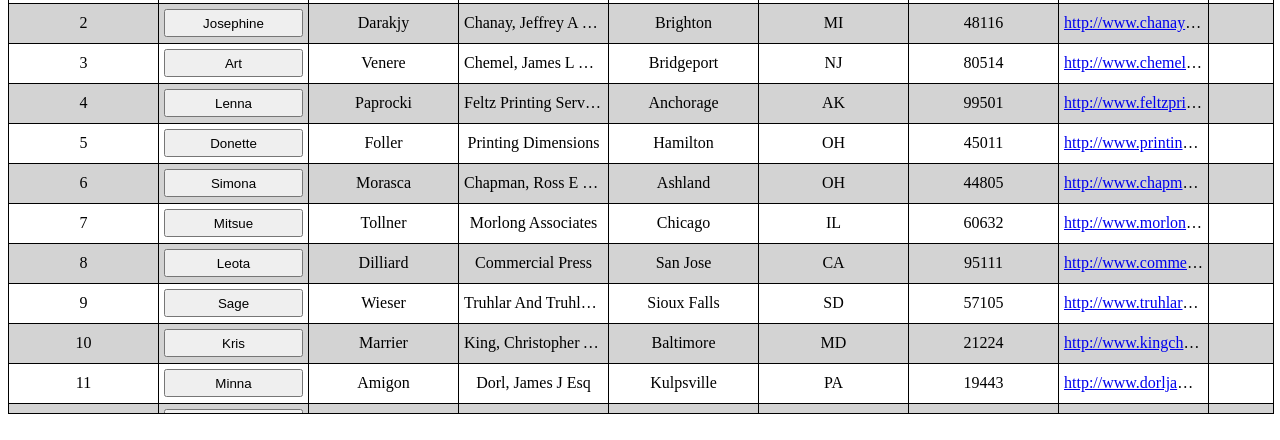
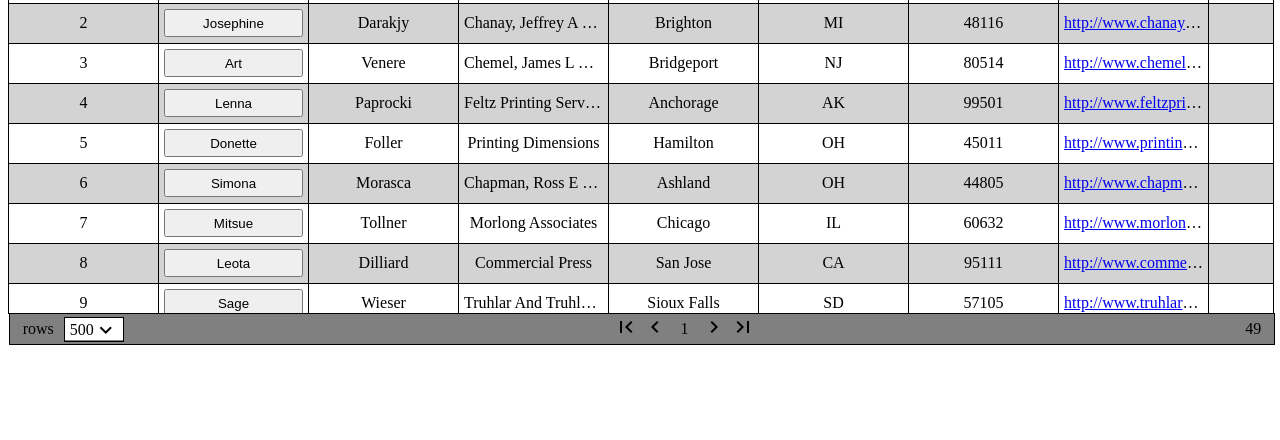
Before and after one commit to manojvicky/datagrid, a React app: page / in a window 1280 px wide. Shown: the part 168-608 px from the top of the page. Built offline with nearby package versions, Linux system fonts and the light colour scheme.

Commit message:
sorting complete

```diff
--- a/main.js
+++ b/main.js
@@ -9,7 +9,7 @@
   return (
     <div className="app">
     <h1>Data grid</h1>
-      <Datagrid columns={metadata} data={data} />
+      <Datagrid columns={metadata} data={data} hasFooter/>
     </div>
   );
 }
--- a/src/Components/Datagrid/Databody/Databody.js
+++ b/src/Components/Datagrid/Databody/Databody.js
@@ -5,21 +5,33 @@
         super();
         this.myHeaderRef = React.createRef();
         this.myDataBodyRef = React.createRef();
+        this.myDatagridBodyRef = React.createRef();
+
 
         this.refCollector = {}
         this.state={
             headerWidth: "100%",
             columns: props.columns,
-            stopUpdate: false
+            stopUpdate: false,
+            data: props.data,
+            footerWidth: "100%"
         }
+        this.handleSort = this.handleSort.bind(this);
+        this.sort = this.sort.bind(this);
+        this.handleFilter = this.handleFilter.bind(this);
+
     }
     componentDidMount(){
+        console.log("this.myDatagridBodyRef", this.myDatagridBodyRef.current)
         this.setState({
-            headerWidth: this.myDataBodyRef.current.scrollWidth
+            headerWidth: this.myDataBodyRef.current.scrollWidth,
+            footerWidth: this.myDataBodyRef.current.clientWidth
         });
     }
 
     componentDidUpdate(){
+        console.log("this.myDatagridBodyRef didUpdate", this.myDatagridBodyRef.current)
+
         if(!this.state.stopUpdate){
             const columns = this.state.columns.map(col=>{
                 col.width = this.refCollector[col.elementcode]
@@ -33,14 +45,47 @@
 
         if(this.myDataBodyRef.current.scrollWidth!==this.state.headerWidth){
             this.setState({
-                headerWidth: this.myDataBodyRef.current.scrollWidth
+                headerWidth: this.myDataBodyRef.current.scrollWidth,
+                footerWidth: this.myDataBodyRef.current.clientWidth
             });
         }
     }
+    sort(a, b, columnName){
+        let first = a;
+        let second = b
+        if(typeof first[columnName] ==="string" && typeof second[columnName] ==="string"){
+            first = first[columnName].toUpperCase();
+            second = second[columnName].toUpperCase();
+        }
+        if(typeof first[columnName] ==="number" && typeof second[columnName] ==="number"){
+            first = first[columnName];
+            second = second[columnName];
+        }
+        if(first>second){
+            return 1;
+        }
+        if(first<second){
+            return -1;
+        }
+        return 0;
+
+    }
+
+    handleSort(columnName, order){
+        let {data} = this.state;
+
+        if(order==="asc"){
+            data = data.sort((a,b)=>this.sort(a,b, columnName));
+        }else{
+            data = data.sort((a,b)=>this.sort(a,b, columnName)).reverse();
+        }
+        this.setState({ data });
+    }
+    handleFilter(){
+
+    }
     render(){
-        const { data} = this.props;
-        const {columns} = this.state;
-
+        const {columns, data} = this.state;
         const renderColumn = columns.map((col, index)=>{
             return(
                 <div key={`headerColumn${col.elementcode}`} className={`headerColumn headerColumn${col.elementcode}`} style={{height: "100%"}}
@@ -49,7 +94,7 @@
                         this.refCollector[col.elementcode]=myHeader && myHeader.clientWidth || 100; }}
                     }
                 >
-                   <HeaderCell column={col}/>
+                   <HeaderCell handleSort={this.handleSort} handleFilter={this.handleFilter} column={col}/>
                 </div>
             )
         });
@@ -76,7 +121,7 @@
             )
         })
         return(
-            <div className="headeranddtatbodyWrapper">
+            <div className="headeranddtatbodyWrapper" ref={this.myDatagridBodyRef}>
                 <div className="headerDiv" ref={this.myHeaderRef} style={{width: this.state.headerWidth}}>
                 {renderColumn}
             </div>
--- a/src/Components/Datagrid/Datagrid.js
+++ b/src/Components/Datagrid/Datagrid.js
@@ -1,13 +1,22 @@
 import React from "react";
-import Header from "./Header/Header"
+import Footer from "./Footer/Footer";
 import Databody from "./Databody/Databody";
 class Datagrid extends React.Component {
-
+    constructor(props){
+        super(props);
+        this.state={
+            pageNumber: props && props.defaultpPageNumber || 1,
+            rowsPerPage: 500
+        }
+    }
     render() {
         const {columns, data} = this.props;
         return (
         <div className="wrapper">
            <Databody columns={columns} data={data}/>
+           {
+                this.props.hasFooter && <Footer rowsPerPage={500} pageNumber={this.state.pageNumber} noOfRowsOptions={[500, 1000]} rows={data.length}/>
+            }
         </div>
         );
     }
--- /dev/null
+++ b/src/Components/Datagrid/Footer/Footer.js
@@ -0,0 +1,99 @@
+import React from "react";
+import Icon from "@material-ui/core/Icon";
+
+class Footer extends React.Component {
+  constructor(props) {
+    super(props);
+    this.state = {
+      rowsPerPageValue: props.rowsPerPage || "",
+      toggle: false,
+      inputToggle: false,
+      inputPageValue: props.pageNumber
+    };
+    this.rowsPerPageHandler = this.rowsPerPageHandler.bind(this);
+    this.OptionsHandler = this.OptionsHandler.bind(this);
+  }
+  rowsPerPageHandler() {
+    this.setState({
+      toggle: !this.state.toggle
+    });
+  }
+  OptionsHandler(value) {
+    this.setState({
+      rowsPerPageValue: value,
+      toggle: !this.state.toggle
+    });
+  }
+  render() {
+    const { rows, noOfRowsOptions, pageNumber } = this.props;
+    const { toggle, rowsPerPageValue, inputToggle, inputPageValue } = this.state;
+    const optionsRenderer = noOfRowsOptions.map(option => {
+      return (
+        <li
+          className="eachOption"
+          onClick={() => this.OptionsHandler(option)}
+          key={option}
+        >
+          {option}
+        </li>
+      );
+    });
+    return (
+      <div className="footerDiv">
+        <div className="rowsPerPageWrapper">
+          <span className="rowsSpan">rows</span>
+          <div className="rowsPerPage">
+            <div className="defaultOption" onClick={this.rowsPerPageHandler}>
+              <span>{rowsPerPageValue}</span>
+              {!toggle ? (
+                <Icon className="dropDownIcon">expand_more</Icon>
+              ) : (
+                <Icon className="dropUpIcon">expand_less</Icon>
+              )}
+            </div>
+            {toggle && <ul className="optionsWrapper">{optionsRenderer}</ul>}
+          </div>
+        </div>
+        <div className="pagination">
+          <div className="firstPage">
+            {" "}
+            <Icon className="dropDownIcon">first_page</Icon>
+          </div>
+          <div className="prevPage">
+            <Icon className="dropDownIcon">navigate_before</Icon>
+          </div>
+          {!inputToggle ? (
+            <div
+              className="pageNumberInput"
+              onClick={() => {
+                this.setState({ inputToggle: !this.state.inputToggle });
+              }}
+            >
+              {inputPageValue}
+            </div>
+          ) : (
+            <input
+              onKeyPress={event => {
+                if (event.key === "Enter") {
+                  this.setState({ inputToggle: !this.state.inputToggle });
+                }
+              }}
+              onChange={()=>{}}
+              className="pageNumberInput"
+              type="text"
+              value={inputPageValue}
+            />
+          )}
+          <div className="nextPage">
+            <Icon className="dropDownIcon">navigate_next</Icon>
+          </div>
+          <div className="lastPage">
+            <Icon className="dropDownIcon">last_page</Icon>
+          </div>
+        </div>
+        <div className="noOfRows">{rows}</div>
+      </div>
+    );
+  }
+}
+export default Footer;
--- a/styles.css
+++ b/styles.css
@@ -5,7 +5,7 @@
   }
   .wrapper{
     width: 100%;
-    height: 500px;
+    height: 400px;
     border: 1px solid black;
     /* overflow: auto; */
   }
@@ -21,7 +21,7 @@
 }
 .dataBodyDiv {
   width: 100%;
-  height: 450px;
+  height: 350px;
 }
   .dataGridRow {
     display: flex;
@@ -107,52 +107,70 @@
 .twoDiv {
   display: flex;
 }
-  /* .Resizer {
-    background: #000;
-    opacity: 0.2;
-    z-index: 1;
-    -moz-box-sizing: border-box;
-    -webkit-box-sizing: border-box;
-    box-sizing: border-box;
-    -moz-background-clip: padding;
-    -webkit-background-clip: padding;
-    background-clip: padding-box;
+.footerDiv {
+  border: 1px solid black;
+  height: 30px;
+  background: grey;
+  width: 98%;
+  display: flex;
+  justify-content: space-between;
+  align-items: center;
+  padding: 0px 1%;
+}
+.rowsPerPage {
+  width: 60px;
+  background: white;
+  height: 23px;
+}
+.defaultOption {
+  display: flex;
+  justify-content: center;
+  align-items: center;
+  height: 100%;
+  cursor: pointer;
+  border: 1px solid black;
+}
+ul.optionsWrapper {
+  margin: 0;
+  background: white;
+  z-index: 999;
+  list-style-type: none;
+  padding: 0px;
+  display: flex;
+  flex-direction: column;
+  align-items: center;
+  border: 1px solid black;
+  border-top: 0px;
+  cursor: pointer;
+}
+li.eachOption {
+  margin: 5px 0px;
+  cursor: pointer;
+  width: 100%
+}
+.rowsPerPageWrapper {
+  display: flex;
+  align-items: center;
 }
 
-  .Resizer:hover {
-    -webkit-transition: all 2s ease;
-    transition: all 2s ease;
+span.rowsSpan {
+  margin-right: 10px;
 }
-
-  .Resizer.horizontal {
-    height: 11px;
-    margin: -5px 0;
-    border-top: 5px solid rgba(255, 255, 255, 0);
-    border-bottom: 5px solid rgba(255, 255, 255, 0);
-    cursor: row-resize;
-    width: 100%;
+.pagination {
+  display: flex;
+  justify-content: center;
+  align-items: center;
 }
-
-  .Resizer.horizontal:hover {
-    border-top: 5px solid rgba(0, 0, 0, 0.5);
-    border-bottom: 5px solid rgba(0, 0, 0, 0.5);
+input.pageNumberInput {
+  width: 26px;
+  text-align: center;
 }
-
-  .Resizer.vertical {
-    width: 11px;
-    margin: 0 -5px;
-    border-left: 5px solid rgba(255, 255, 255, 0);
-    border-right: 5px solid rgba(255, 255, 255, 0);
-    cursor: col-resize;
+div.pageNumberInput {
+  width: 30px;
+  text-align: center;
+  cursor: pointer;
 }
-
-  .Resizer.vertical:hover {
-    border-left: 5px solid rgba(0, 0, 0, 0.5);
-    border-right: 5px solid rgba(0, 0, 0, 0.5);
+.firstPage, .lastPage, .prevPage, .nextPage{
+  cursor: pointer;
+  margin: 0px 2.5px
 }
-  .Resizer.disabled {
-    cursor: not-allowed;
-  }
-  .Resizer.disabled:hover {
-    border-color: transparent;
-  } */
```
Also changed, not shown: src/Components/Datagrid/Databody/HeaderCell.js (+15 -26 lines). Lines whose indentation alone changed are shown as unchanged.
